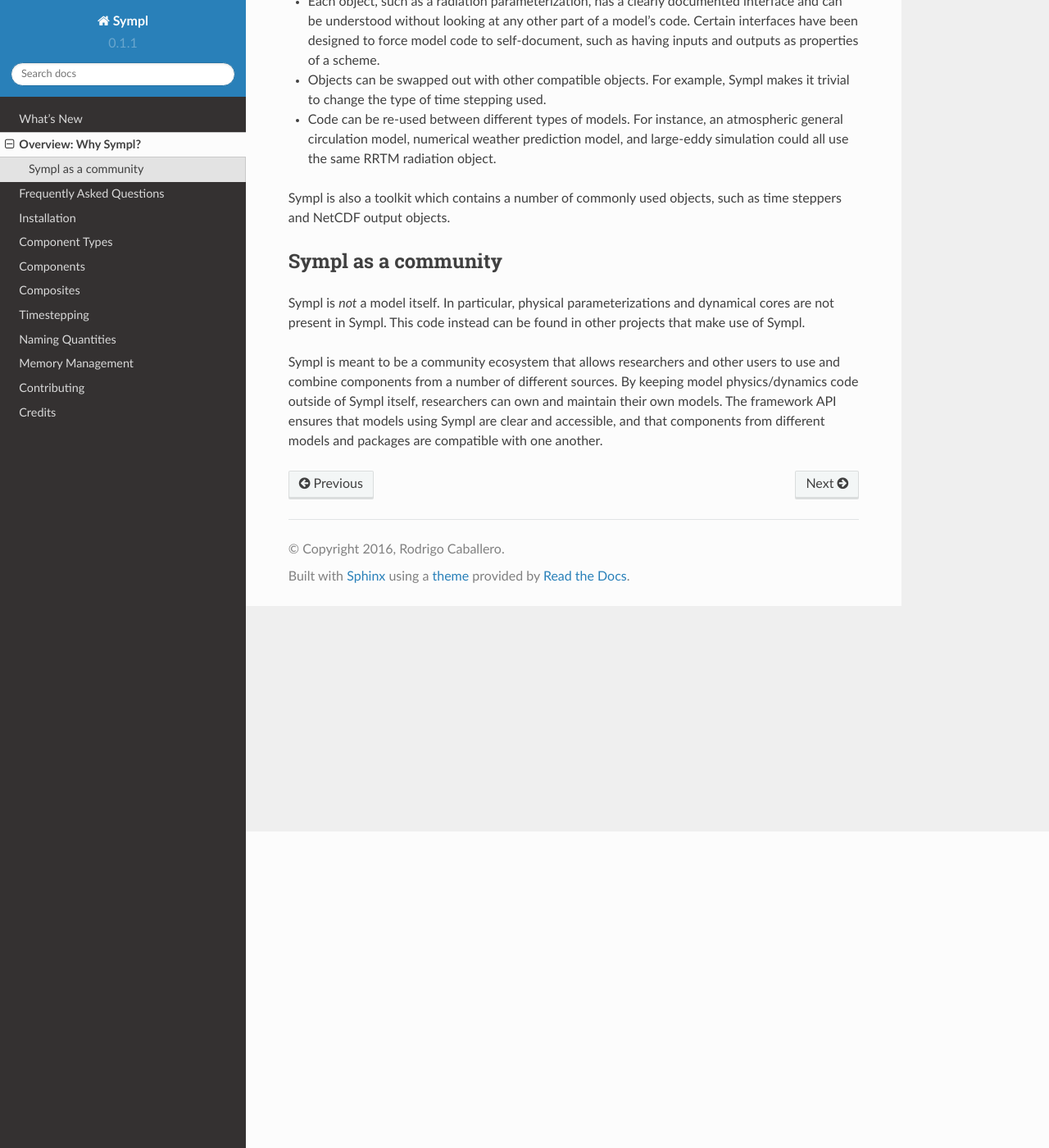
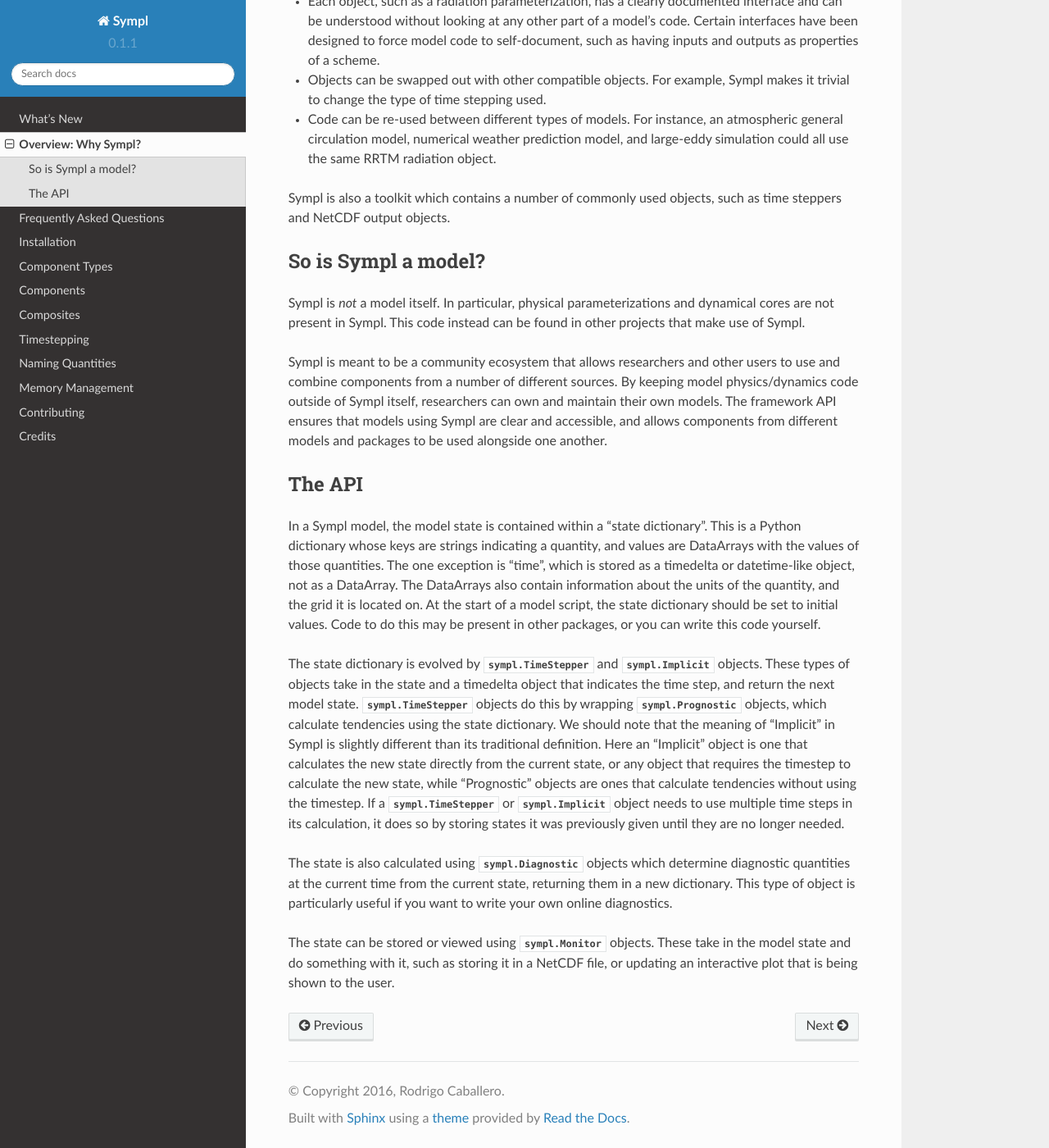
Before and after one commit to mcgibbon/sympl, a Sphinx documentation site: the page built from docs/overview.rst, in a window 1280 px wide and 1400 px high, scrolled down 386 px. Shown: the whole window at 82% size. Built offline with Sphinx 7.4.7 and the Read the Docs theme 2.0.0, drawn with Linux system fonts in a browser that asks for light colours.

Commit message:
Documentation updates

```diff
--- a/docs/components.rst
+++ b/docs/components.rst
@@ -9,7 +9,7 @@ additional components from other packages, or that you write yourself.
 ConstantDiagnostic
 ------------------
 
-.. autoclass:: climt.ConstantDiagnostic
+.. autoclass:: sympl.ConstantDiagnostic
     :members:
     :special-members:
     :exclude-members: __weakref__,__metaclass__
@@ -17,7 +17,7 @@ ConstantDiagnostic
 ConstantPrognostic
 ------------------
 
-.. autoclass:: climt.ConstantPrognostic
+.. autoclass:: sympl.ConstantPrognostic
     :members:
     :special-members:
     :exclude-members: __weakref__,__metaclass__
@@ -25,7 +25,7 @@ ConstantPrognostic
 RelaxationPrognostic
 --------------------
 
-.. autoclass:: climt.RelaxationPrognostic
+.. autoclass:: sympl.RelaxationPrognostic
     :members:
     :special-members:
     :exclude-members: __weakref__,__metaclass__
--- a/docs/conf.py
+++ b/docs/conf.py
@@ -42,7 +42,7 @@ import sympl
 # Add any Sphinx extension module names here, as strings. They can be
 # extensions coming with Sphinx (named 'sphinx.ext.*') or your custom ones.
 extensions = ['sphinx.ext.autodoc', 'sphinx.ext.viewcode',
-              'sphinx.ext.napoleon']
+              'sphinx.ext.napoleon', 'sphinx.ext.autosectionlabel']
 
 # Add any paths that contain templates here, relative to this directory.
 templates_path = ['_templates']
--- a/docs/overview.rst
+++ b/docs/overview.rst
@@ -24,7 +24,7 @@ model. This has a number of benefits:
 Sympl is also a toolkit which contains a number of commonly used objects, such
 as time steppers and NetCDF output objects.
 
-Sympl as a community
+So is Sympl a model?
 --------------------
 
 Sympl is *not* a model itself. In particular, physical parameterizations and
@@ -35,5 +35,41 @@ Sympl is meant to be a community ecosystem that allows researchers and other
 users to use and combine components from a number of different sources.
 By keeping model physics/dynamics code outside of Sympl itself, researchers
 can own and maintain their own models. The framework API ensures that models
-using Sympl are clear and accessible, and that components from different models
-and packages are compatible with one another.
+using Sympl are clear and accessible, and allows components from different models
+and packages to be used alongside one another.
+
+The API
+-------
+
+In a Sympl model, the model
+state is contained within a "state dictionary". This is a Python dictionary
+whose keys are strings indicating a quantity, and values are DataArrays with
+the values of those quantities. The one exception is "time", which is stored
+as a timedelta or datetime-like object, not as a DataArray. The DataArrays
+also contain information about the units of the quantity, and the grid it is
+located on. At the start of a model script, the state dictionary should be
+set to initial values. Code to do this may be present in other packages, or you
+can write this code yourself.
+
+The state dictionary is evolved by :py:class:`sympl.TimeStepper` and
+:py:class:`sympl.Implicit` objects. These types of objects take in the state
+and a timedelta object that indicates the time step, and return the next
+model state. :py:class:`sympl.TimeStepper` objects do this by wrapping
+:py:class:`sympl.Prognostic` objects, which calculate tendencies using the
+state dictionary. We should note that the meaning of "Implicit" in Sympl is
+slightly different than its traditional definition. Here an "Implicit" object is
+one that calculates the new state directly from the current state, or any
+object that requires the timestep to calculate the new state, while
+"Prognostic" objects are ones that calculate tendencies without using the
+timestep. If a :py:class:`sympl.TimeStepper` or :py:class:`sympl.Implicit`
+object needs to use multiple time steps in its calculation, it does so by
+storing states it was previously given until they are no longer needed.
+
+The state is also calculated using :py:class:`sympl.Diagnostic` objects which
+determine diagnostic quantities at the current time from the current state,
+returning them in a new dictionary. This type of object is particularly useful
+if you want to write your own online diagnostics.
+
+The state can be stored or viewed using :py:class:`sympl.Monitor` objects.
+These take in the model state and do something with it, such as storing it in
+a NetCDF file, or updating an interactive plot that is being shown to the user.
```
Also changed, not shown: docs/index.rst (+0 -7 lines).
